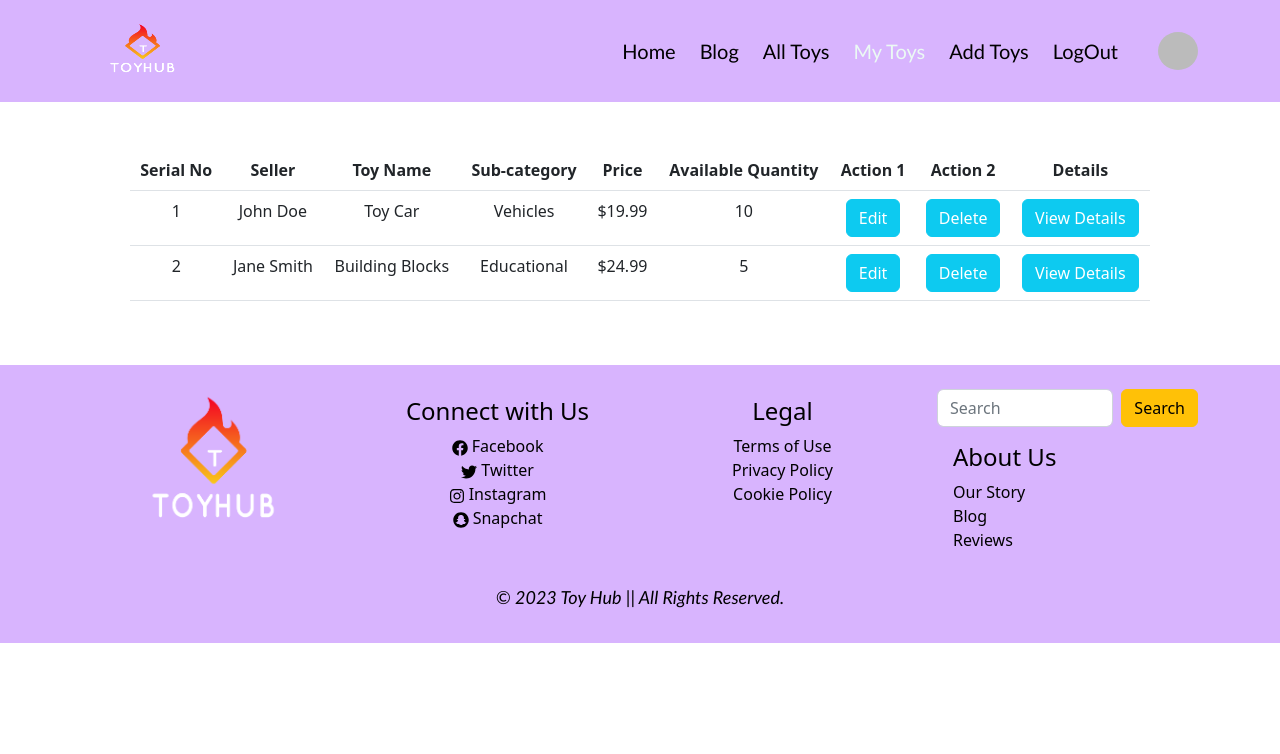
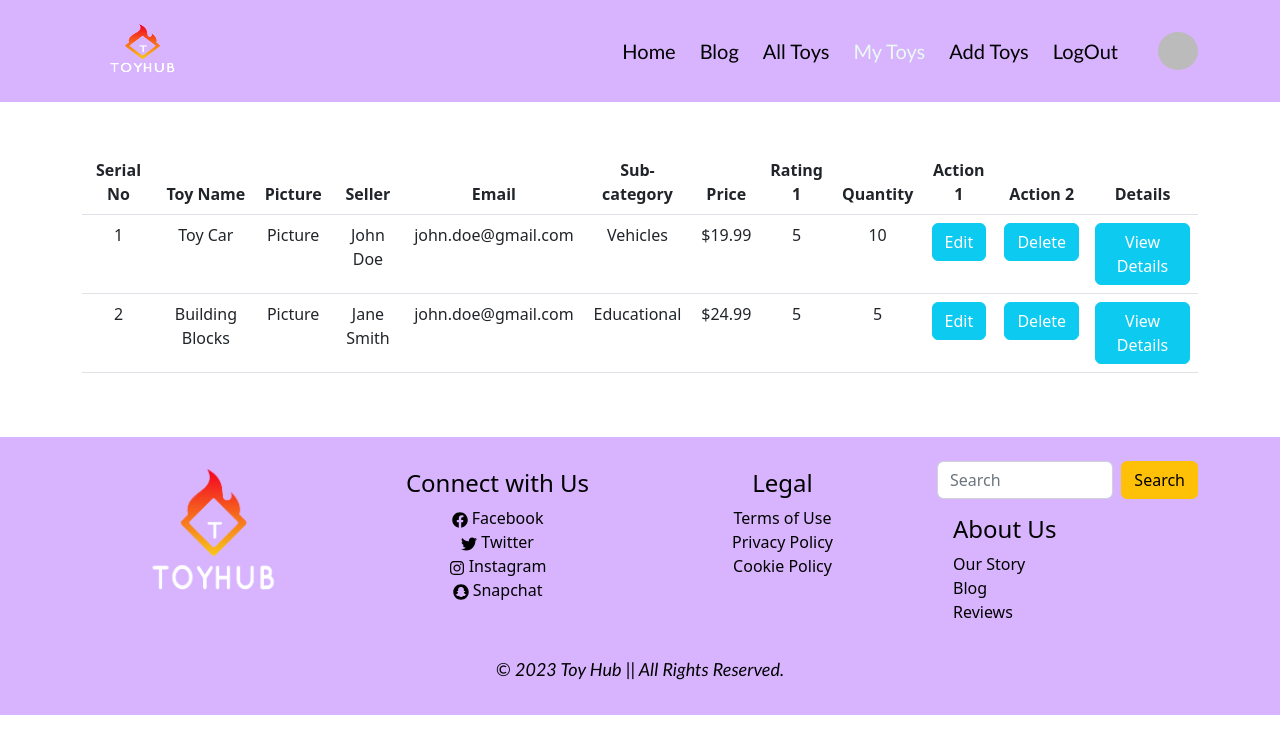
Before and after one commit to tanvir27/toy-hub-server-side, a React (Vite) app: page /myToys in a window 1280 px wide. Shown: the top 754 px of the page. Built offline with nearby package versions, Linux system fonts and the light colour scheme; no server answers; sample sign-in values are in the browser's storage.

Commit message:
my toys page updated

```diff
--- a/src/components/MyToys/MyToys.jsx
+++ b/src/components/MyToys/MyToys.jsx
@@ -1,8 +1,8 @@
-import React from 'react';
-import useTitle from '../../hooks/useTitle';
+import React from "react";
+import useTitle from "../../hooks/useTitle";
 
 const MyToys = () => {
-    useTitle('My Toys');
+  useTitle("My Toys");
   const toysData = [
     {
       seller: "John Doe",
@@ -10,6 +10,8 @@ const MyToys = () => {
       subCategory: "Vehicles",
       price: "$19.99",
       quantity: 10,
+      rating: 5,
+      email: "john.doe@gmail.com",
     },
     {
       seller: "Jane Smith",
@@ -17,24 +19,28 @@ const MyToys = () => {
       subCategory: "Educational",
       price: "$24.99",
       quantity: 5,
+      rating: 5,
+      email: "john.doe@gmail.com",
     },
     // Add more toy data here
   ];
   return (
     <div>
       <div className="container">
-          <div className="p-5">
+        <div className="py-5">
           <div className="table-responsive">
             <table className="table text-center">
               <thead>
                 <tr>
                   <th>Serial No</th>
+                  <th>Toy Name</th>
+                  <th>Picture</th>
                   <th>Seller</th>
-                    <th>Toy Name</th>
+                  <th>Email</th>
                   <th>Sub-category</th>
                   <th>Price</th>
-                    <th>Available Quantity</th>
-
+                  <th>Rating 1</th>
+                  <th> Quantity</th>
                   <th>Action 1</th>
                   <th>Action 2</th>
                   <th> Details</th>
@@ -44,15 +50,17 @@ const MyToys = () => {
                 {toysData.map((toy, index) => (
                   <tr key={toy.id}>
                     <td>{index + 1}</td>
+                    <td>{toy.name}</td>
+                    <td>Picture</td>
                     <td>{toy.seller}</td>
-                      <td>{toy.name}</td>
+                    <td>{toy.email}</td>
+
                     <td>{toy.subCategory}</td>
                     <td>{toy.price}</td>
+                    <td>{toy.rating}</td>
                     <td>{toy.quantity}</td>
                     <td>
-                        <button className="btn btn-info text-white ">
-                          Edit
-                        </button>
+                      <button className="btn btn-info text-white ">Edit</button>
                     </td>
                     <td>
                       <button className="btn btn-info text-white ">
```
Lines whose indentation alone changed are shown as unchanged.
